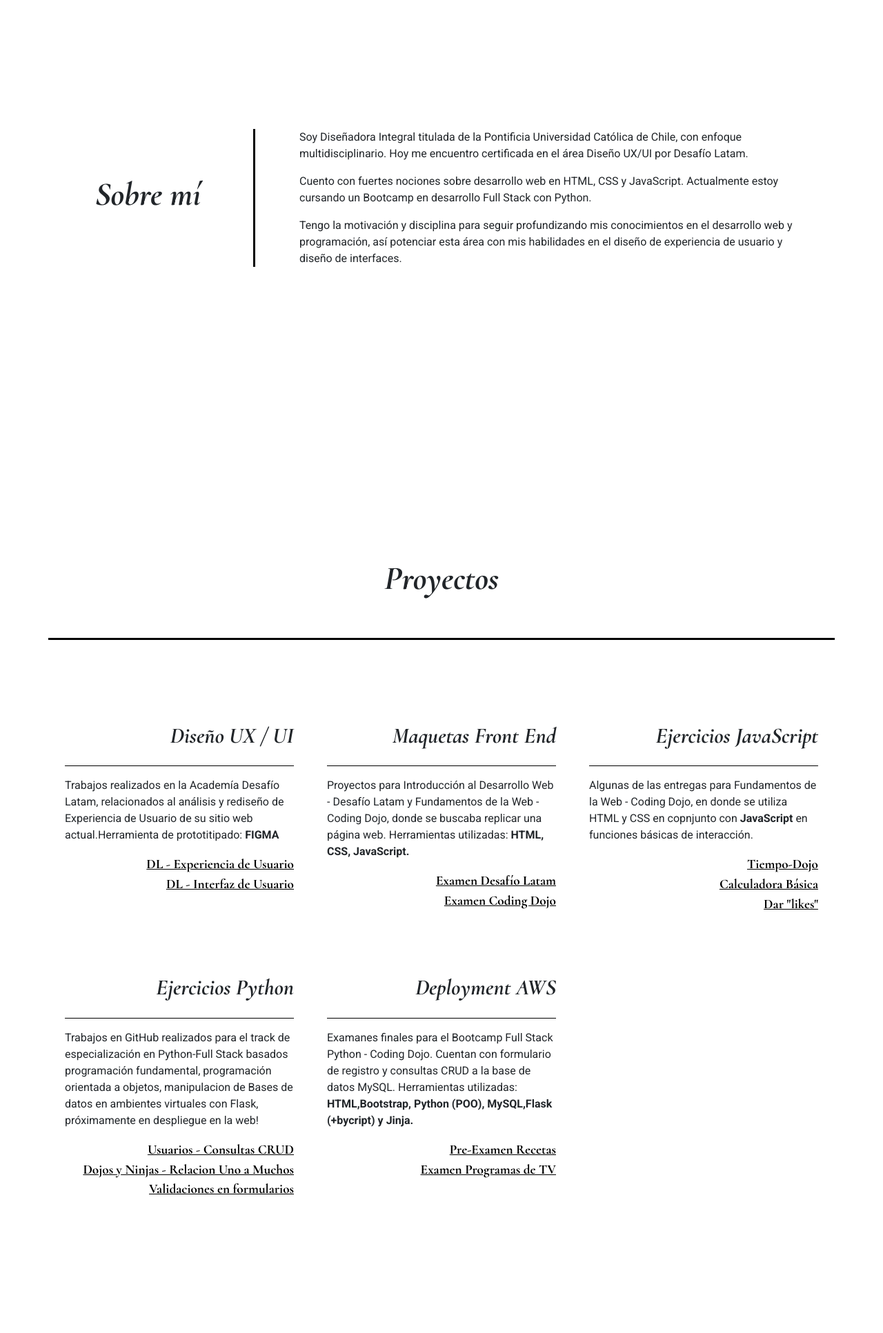
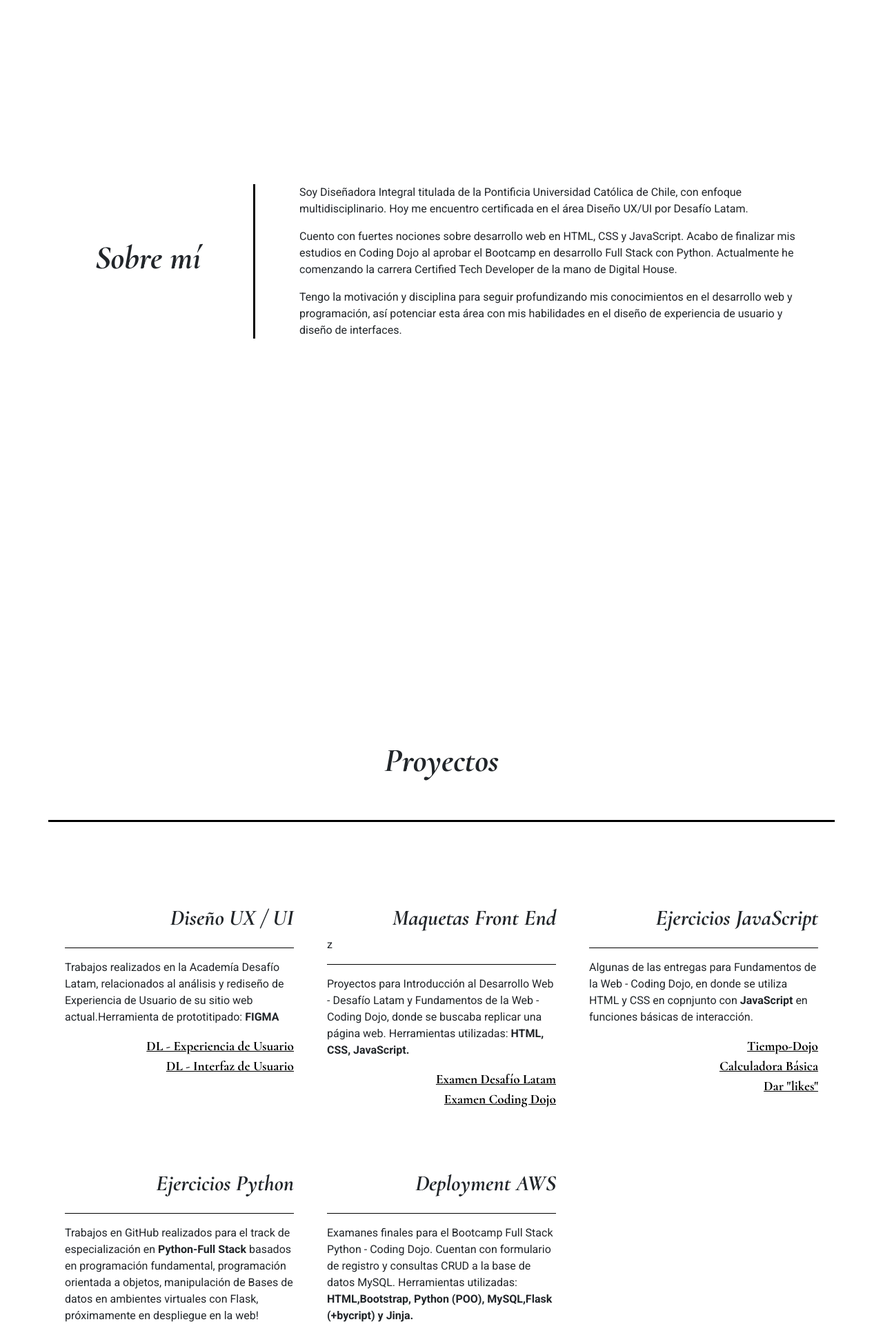
Before and after one commit to carolinaorellana/portafolio2022, a plain HTML site: page index.html in a window 1280 px wide. Shown: the part 867-2800 px from the top of the page at 69% size. Drawn offline with nearby package versions, Linux system fonts and the light colour scheme.

Commit message:
ajuste de secciones

```diff
--- a/assets/css/estilos.css
+++ b/assets/css/estilos.css
@@ -30,8 +30,9 @@ h1{
     height: 30rem;
 }
 #about{
-    margin-top: 10rem;
-    margin-bottom: 15rem;
+    min-height: 100%;
+    /* margin-top: 10rem;
+    margin-bottom: 15rem; */
 }
 #sobre-mi{
     border-left: solid 3px black;
@@ -75,7 +76,7 @@ h1{
 }
 
 #seccion-proyectos{
-    margin-block: 25rem;
+    margin-block: 20rem;
 }
 
 footer{
@@ -92,3 +93,7 @@ footer{
 .margin-r{
     margin-right: 4rem;
 }
+
+.contenedor{
+    padding-top:15rem;
+}
--- a/index.html
+++ b/index.html
@@ -53,21 +53,29 @@
         <header id="inicio" class="row align-items-center ">
             <div>
                 <h1 class="text-center  animate__animated animate__fadeIn">Carolina Orellana</h1>
-                <p class="text-center color-purple animate__animated animate__fadeIn">DISEÑADORA UX/UI | WEB DEVELOPER</p>
+                <p class="text-center color-purple animate__animated animate__fadeIn">DISEÑADORA UX/UI | FULL STACK DEVELOPER</p>
             </div>
         </header>
         <section>
-            <article id="about" class="row align-items-center p-4 ">
+            <div id="about" class="contenedor">
+                <article class="row align-items-center p-4 ">
                     <div class="col-3">
                         <h2 class="titular font-cormorant">Sobre mí</h2>
                     </div>
                     <div id="sobre-mi" class="col-9 pe-4">
-                    <p>Soy Diseñadora Integral titulada de la Pontificia Universidad Católica de Chile, con enfoque multidisciplinario. Hoy me encuentro certificada en el área Diseño UX/UI por Desafío Latam.</p>
-                    <p>Cuento con fuertes nociones sobre desarrollo web en HTML, CSS y JavaScript. Actualmente estoy cursando un Bootcamp en desarrollo Full Stack con Python.</p>
-                    <p class="mb-0">Tengo la motivación y disciplina para seguir profundizando mis conocimientos en el desarrollo web y programación, así potenciar esta área con mis habilidades en el diseño de experiencia de usuario y diseño de interfaces.</p>
+                        <p>Soy Diseñadora Integral titulada de la Pontificia Universidad Católica de Chile, con enfoque
+                            multidisciplinario. Hoy me encuentro certificada en el área Diseño UX/UI por Desafío Latam.</p>
+                        <p>Cuento con fuertes nociones sobre desarrollo web en HTML, CSS y JavaScript. Acabo de finalizar mis
+                            estudios en Coding Dojo al aprobar el Bootcamp en desarrollo Full Stack con Python. Actualmente he
+                            comenzando la carrera Certified Tech Developer de la mano de Digital House.</p>
+                        <p class="mb-0">Tengo la motivación y disciplina para seguir profundizando mis conocimientos en el
+                            desarrollo web y programación, así potenciar esta área con mis habilidades en el diseño de experiencia
+                            de usuario y diseño de interfaces.</p>
                     </div>
                 </article>
-            <article id="seccion-proyectos">
+            </div>
+            <div class="contenedor" id="seccion-proyectos">
+                <article>
                     <div class="proyectos row align-items-center">
                         <h2 class="text-center titular">Proyectos</h2>
                     </div>
@@ -87,7 +95,7 @@
                         </div>
                         <div class="col-4 p-4 mb-4">
                             <div class="titulos-proyectos">
-                            <h4> Maquetas Front End</h4>
+                                <h4> Maquetas Front End</h4>z
                             </div>
                             <div>
                                 <p>Proyectos para Introducción al Desarrollo Web - Desafío Latam y Fundamentos de la Web - Coding Dojo, donde se buscaba replicar una página web. Herramientas utilizadas: <b>HTML, CSS, JavaScript. </b></p>
@@ -107,7 +115,6 @@
                                 <a class="links" href="https://carolinaorellana.github.io/tiempo-dojo/" target="_blank">Tiempo-Dojo</a>
                                 <a class="links" href="https://carolinaorellana.github.io/calculadora/" target="_blank">Calculadora Básica</a>
                                 <a class="links" href="https://carolinaorellana.github.io/Me-gusta-coding-dojo/" target="_blank">Dar "likes"</a>
-
                             </div>
                         </div>
                     </div>
@@ -118,7 +125,7 @@
                                 <h4>Ejercicios Python</h4>
                             </div>
                             <div>
-                            <p>Trabajos en GitHub realizados para el track de especialización en Python-Full Stack basados programación fundamental, programación orientada a objetos, manipulacion de Bases de datos en ambientes virtuales con Flask, próximamente en despliegue en la web!</p>
+                                <p>Trabajos en GitHub realizados para el track de especialización en <b> Python-Full Stack</b> basados en programación fundamental, programación orientada a objetos, manipulación de Bases de datos en ambientes virtuales con Flask, próximamente en despliegue en la web!</p>
                                 <a class="links" href="https://github.com/carolinaorellana/usuarios_crud" target="_blank">Usuarios - Consultas CRUD</a>
                                 <a class="links" href="https://github.com/carolinaorellana/dojos_y_ninjas" target="_blank"> Dojos y Ninjas - Relacion Uno a Muchos</a>
                                 <a class="links" href="https://github.com/carolinaorellana/registro_iniciosesion_py_regex_validacion" target="_blank">Validaciones en formularios</a>
@@ -139,6 +146,8 @@
                         </div>
                     </div>
                 </article>
+            </div>
+
         </section>
         <footer>
             <div class="row align-items-center p-4 ">
@@ -155,8 +164,6 @@
             </div>
         </footer>
     </main>
-
-
     <!--Link bootstrap-->
     <script src="https://cdn.jsdelivr.net/npm/@popperjs/core@2.11.6/dist/umd/popper.min.js" integrity="sha384-oBqDVmMz9ATKxIep9tiCxS/Z9fNfEXiDAYTujMAeBAsjFuCZSmKbSSUnQlmh/jp3" crossorigin="anonymous"></script>
     <script src="https://cdn.jsdelivr.net/npm/bootstrap@5.2.2/dist/js/bootstrap.min.js" integrity="sha384-IDwe1+LCz02ROU9k972gdyvl+AESN10+x7tBKgc9I5HFtuNz0wWnPclzo6p9vxnk" crossorigin="anonymous"></script>
```
Lines whose indentation alone changed are shown as unchanged.
